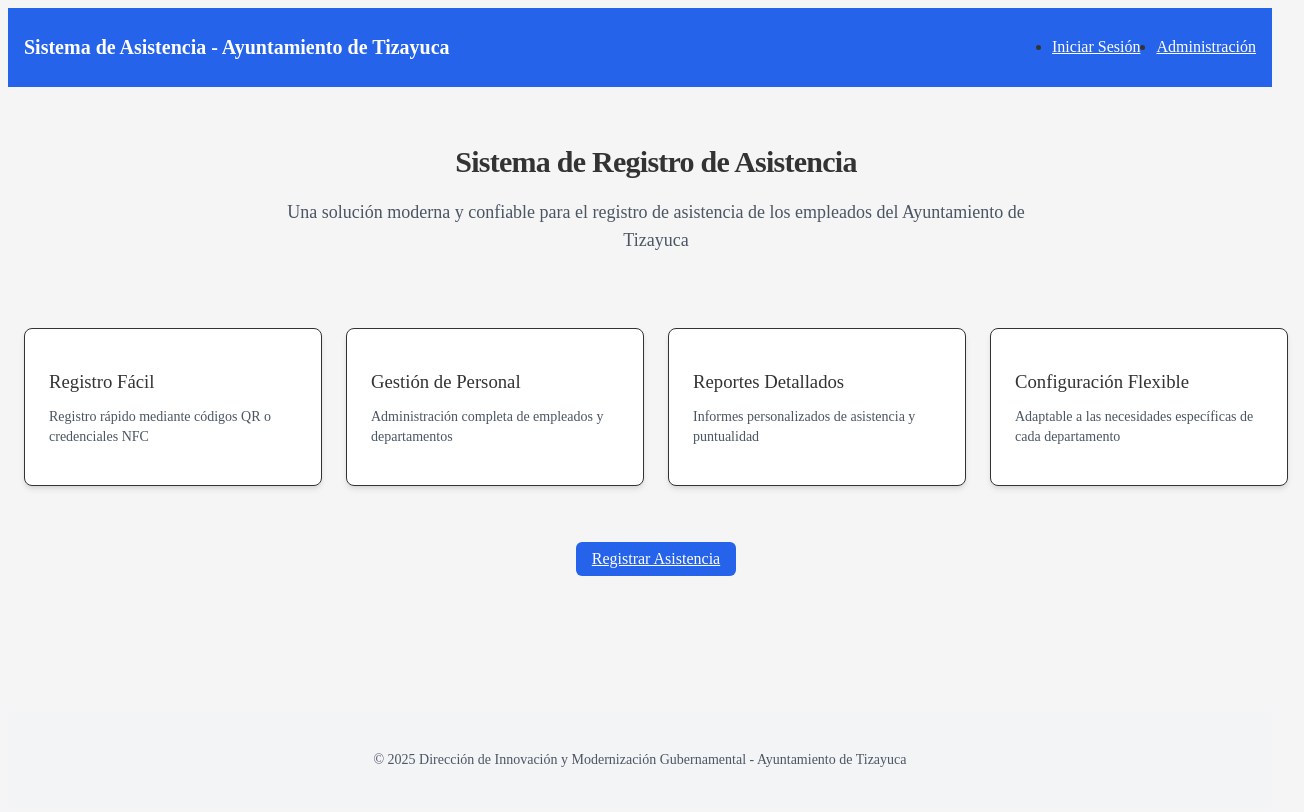
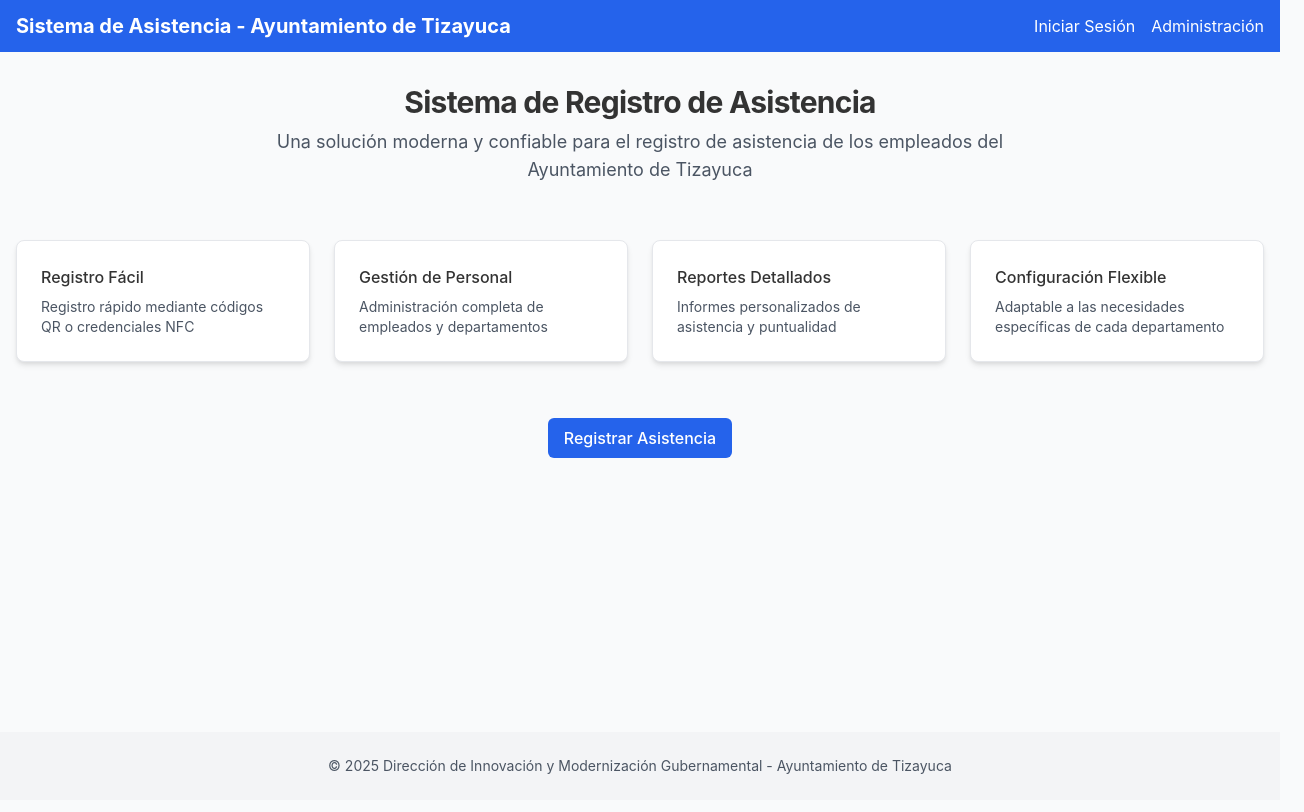
Before and after one commit to DIEGODLRG/sistema-asistencia-tizayuca, a Next.js app: page / in a window 1280 px wide. Shown: the top 812 px of the page, 1304 px wide, since content can reach past the window. Built offline with nearby package versions, Linux system fonts and the light colour scheme.

Commit message:
Volver a Tailwind CSS 3.x para resolver problemas de compilación

```diff
--- a/postcss.config.js
+++ b/postcss.config.js
@@ -1,6 +1,6 @@
 module.exports = {
     plugins: {
-      '@tailwindcss/postcss': {},
+      tailwindcss: {},
       autoprefixer: {},
     },
   }
--- a/tailwind.config.js
+++ b/tailwind.config.js
@@ -1,40 +1,29 @@
 /** @type {import('tailwindcss').Config} */
 module.exports = {
-    darkMode: ["class"],
     content: [
       "./app/**/*.{js,ts,jsx,tsx,mdx}",
       "./pages/**/*.{js,ts,jsx,tsx,mdx}",
       "./components/**/*.{js,ts,jsx,tsx,mdx}",
-      "./lib/**/*.{js,ts,jsx,tsx,mdx}",
-      "*.{js,ts,jsx,tsx,mdx}",
     ],
     theme: {
       extend: {
-        fontSize: {
-          xs: "0.75rem",
-          sm: "0.875rem",
-          base: "1rem",
-          lg: "1.125rem",
-          xl: "1.25rem",
-          "2xl": "1.5rem",
-          "3xl": "1.875rem",
-          "4xl": "2.25rem",
-          "5xl": "3rem",
-        },
         colors: {
-          blue: {
-            50: "#eff6ff",
-            100: "#dbeafe",
-            200: "#bfdbfe",
-            300: "#93c5fd",
-            400: "#60a5fa",
-            500: "#3b82f6",
-            600: "#2563eb",
-            700: "#1d4ed8",
-            800: "#1e40af",
-            900: "#1e3a8a",
+          primary: {
+            DEFAULT: "#0070f3",
+            50: "#f0f9ff",
+            100: "#e0f2fe",
+            200: "#bae6fd",
+            300: "#7dd3fc",
+            400: "#38bdf8",
+            500: "#0ea5e9",
+            600: "#0284c7",
+            700: "#0369a1",
+            800: "#075985",
+            900: "#0c4a6e",
+            950: "#082f49",
           },
-          gray: {
+          secondary: {
+            DEFAULT: "#6b7280",
             50: "#f9fafb",
             100: "#f3f4f6",
             200: "#e5e7eb",
@@ -45,65 +34,73 @@ module.exports = {
             700: "#374151",
             800: "#1f2937",
             900: "#111827",
+            950: "#030712",
           },
-          green: {
-            100: "#dcfce7",
-            500: "#22c55e",
-            800: "#166534",
+          success: {
+            DEFAULT: "#10b981",
+            50: "#ecfdf5",
+            100: "#d1fae5",
+            200: "#a7f3d0",
+            300: "#6ee7b7",
+            400: "#34d399",
+            500: "#10b981",
+            600: "#059669",
+            700: "#047857",
+            800: "#065f46",
+            900: "#064e3b",
+            950: "#022c22",
           },
-          yellow: {
-            100: "#fef9c3",
-            500: "#eab308",
-            800: "#854d0e",
+          danger: {
+            DEFAULT: "#ef4444",
+            50: "#fef2f2",
+            100: "#fee2e2",
+            200: "#fecaca",
+            300: "#fca5a5",
+            400: "#f87171",
+            500: "#ef4444",
+            600: "#dc2626",
+            700: "#b91c1c",
+            800: "#991b1b",
+            900: "#7f1d1d",
+            950: "#450a0a",
           },
-          red: {
-            100: "#fee2e2",
-            500: "#ef4444",
-            800: "#991b1b",
-          },
-          border: "hsl(var(--border))",
-          input: "hsl(var(--input))",
-          ring: "hsl(var(--ring))",
-          background: "hsl(var(--background))",
-          foreground: "hsl(var(--foreground))",
-          primary: {
-            DEFAULT: "#2563eb", // blue-600
-            foreground: "hsl(var(--primary-foreground))",
-            dark: "#1d4ed8", // blue-700
-            light: "#3b82f6", // blue-500
-          },
-          secondary: {
-            DEFAULT: "hsl(var(--secondary))",
-            foreground: "hsl(var(--secondary-foreground))",
-          },
-          destructive: {
-            DEFAULT: "hsl(var(--destructive))",
-            foreground: "hsl(var(--destructive-foreground))",
-          },
-          muted: {
-            DEFAULT: "hsl(var(--muted))",
-            foreground: "hsl(var(--muted-foreground))",
-          },
-          accent: {
-            DEFAULT: "hsl(var(--accent))",
-            foreground: "hsl(var(--accent-foreground))",
-          },
-          popover: {
-            DEFAULT: "hsl(var(--popover))",
-            foreground: "hsl(var(--popover-foreground))",
-          },
-          card: {
-            DEFAULT: "hsl(var(--card))",
-            foreground: "hsl(var(--card-foreground))",
+          warning: {
+            DEFAULT: "#f59e0b",
+            50: "#fffbeb",
+            100: "#fef3c7",
+            200: "#fde68a",
+            300: "#fcd34d",
+            400: "#fbbf24",
+            500: "#f59e0b",
+            600: "#d97706",
+            700: "#b45309",
+            800: "#92400e",
+            900: "#78350f",
+            950: "#451a03",
           },
         },
+        fontFamily: {
+          sans: ["Inter", "sans-serif"],
+        },
         borderRadius: {
-          lg: "var(--radius)",
-          md: "calc(var(--radius) - 2px)",
-          sm: "calc(var(--radius) - 4px)",
+          DEFAULT: "0.375rem",
+          sm: "0.25rem",
+          md: "0.375rem",
+          lg: "0.5rem",
+          xl: "0.75rem",
+          "2xl": "1rem",
+          "3xl": "1.5rem",
+          full: "9999px",
         },
         boxShadow: {
+          sm: "0 1px 2px 0 rgba(0, 0, 0, 0.05)",
+          DEFAULT: "0 1px 3px 0 rgba(0, 0, 0, 0.1), 0 1px 2px 0 rgba(0, 0, 0, 0.06)",
           md: "0 4px 6px -1px rgba(0, 0, 0, 0.1), 0 2px 4px -1px rgba(0, 0, 0, 0.06)",
+          lg: "0 10px 15px -3px rgba(0, 0, 0, 0.1), 0 4px 6px -2px rgba(0, 0, 0, 0.05)",
+          xl: "0 20px 25px -5px rgba(0, 0, 0, 0.1), 0 10px 10px -5px rgba(0, 0, 0, 0.04)",
+          "2xl": "0 25px 50px -12px rgba(0, 0, 0, 0.25)",
+          inner: "inset 0 2px 4px 0 rgba(0, 0, 0, 0.06)",
+          none: "none",
         },
       },
     },
```
Also changed, not shown: package.json (+6 -6 lines).
